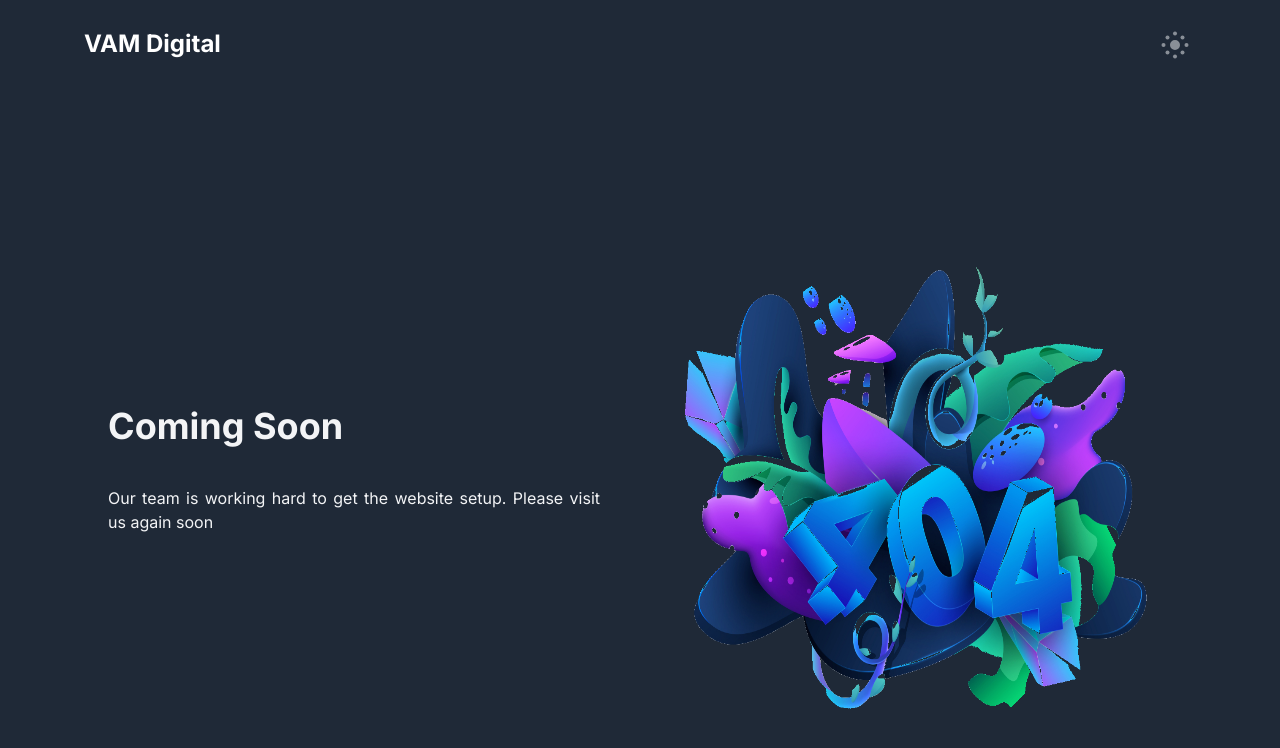
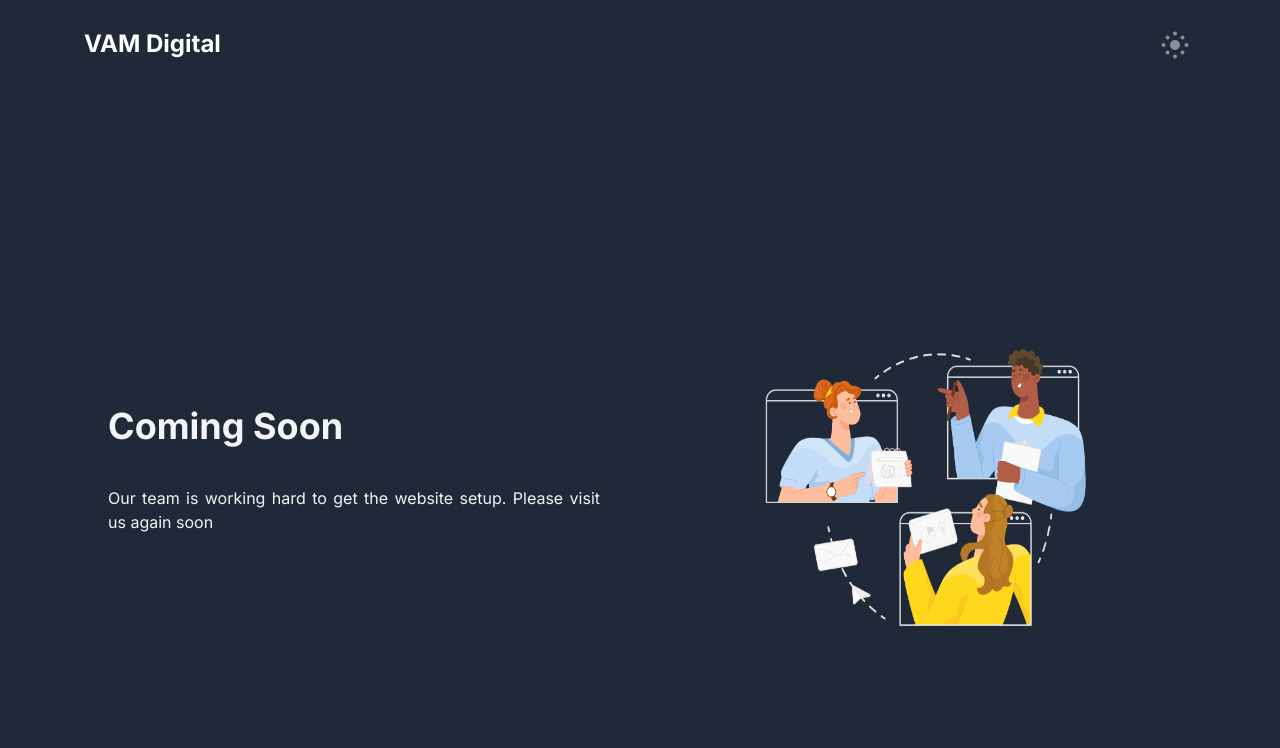
Before and after one commit to vamdigital/vam, a Next.js app: page /comingsoon in a window 1280 px wide. Shown: the top 748 px of the page. Built offline with nearby package versions, Linux system fonts and the light colour scheme.

Commit message:
feat((comingsoon-illustration)): adds coming soon illustration
adding coming soon illustration for the page

```diff
--- a/src/pages/comingsoon.tsx
+++ b/src/pages/comingsoon.tsx
@@ -27,9 +27,9 @@ export const ComingSoon: NextPageWithLayout = () => {
         </div>
         <div>
           <Image
-            src="/assets/general/404.png"
-            width={580}
-            height={550}
+            src="/assets/general/comingsoon.png"
+            width={3000}
+            height={2500}
             alt="home page artwork"
           />
         </div>
```
Also changed, not shown: public/assets/general/comingsoon.png (added).
